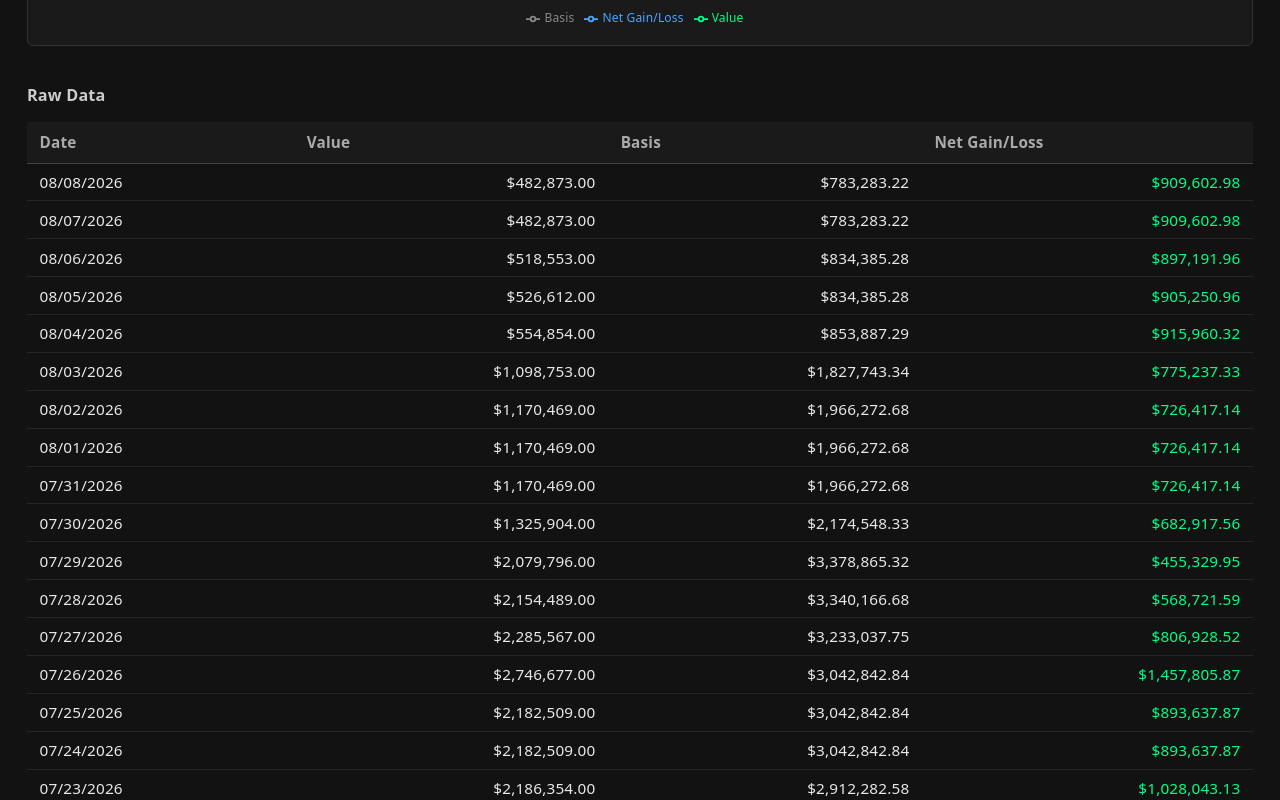
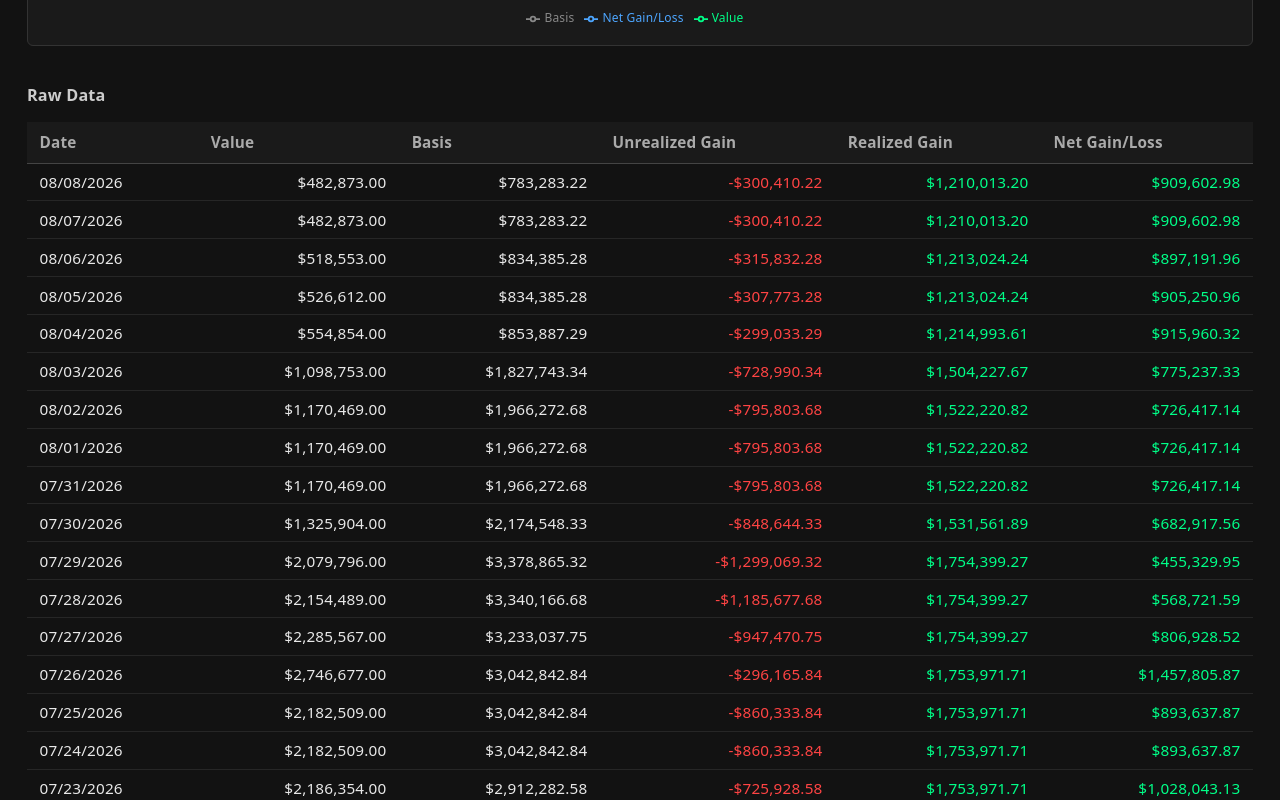
Before and after one commit to philipblee/leap-dashboard, a React (Vite) app: page /#/ in a window 1280 px wide. Shown: the part 800-1600 px from the top of the page. Built offline with nearby package versions, Linux system fonts and the light colour scheme.

Commit message:
Updated dashboard code to surface more columns

```diff
--- a/src/pages/Dashboard.tsx
+++ b/src/pages/Dashboard.tsx
@@ -10,6 +10,8 @@ interface ChartPoint {
   date: string
   leapValue: number
   leapBasis: number
+  leapUnrealized: number
+  leapRealized: number
   netGainLoss: number
 }
 
@@ -61,6 +63,8 @@ export default function Dashboard() {
           date: row.date,
           leapValue,
           leapBasis,
+          leapUnrealized,
+          leapRealized,
           netGainLoss: leapRealized + leapUnrealized,
         }
       })
@@ -169,6 +173,8 @@ export default function Dashboard() {
               <th>Date</th>
               <th>Value</th>
               <th>Basis</th>
+              <th>Unrealized Gain</th>
+              <th>Realized Gain</th>
               <th>Net Gain/Loss</th>
             </tr>
           </thead>
@@ -178,6 +184,8 @@ export default function Dashboard() {
                 <td>{formatDate(point.date)}</td>
                 <td className="num">{formatCurrency(point.leapValue)}</td>
                 <td className="num">{formatCurrency(point.leapBasis)}</td>
+                <td className={`num ${signClass(point.leapUnrealized)}`}>{formatCurrency(point.leapUnrealized)}</td>
+                <td className={`num ${signClass(point.leapRealized)}`}>{formatCurrency(point.leapRealized)}</td>
                 <td className={`num ${signClass(point.netGainLoss)}`}>{formatCurrency(point.netGainLoss)}</td>
               </tr>
             ))}
```
